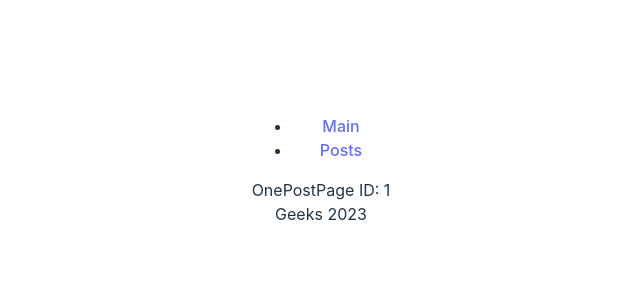
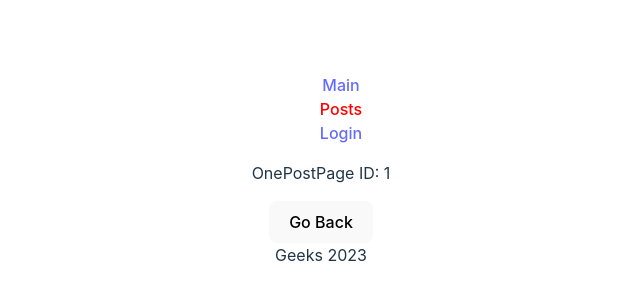
Before and after one commit to liligga/group29-3-router, a React (Vite) app: page /posts/1 in a window 1280 px wide. Shown: the part 238-538 px from the top of the page, without its empty margins (319-959 px from the left). Built offline with nearby package versions, Linux system fonts and the light colour scheme.

Commit message:
Добавил axios, переходы ч/з navigate

```diff
--- a/package.json
+++ b/package.json
@@ -10,6 +10,7 @@
     "preview": "vite preview"
   },
   "dependencies": {
+    "axios": "^1.6.2",
     "react": "^18.2.0",
     "react-dom": "^18.2.0",
     "react-router-dom": "^6.18.0"
--- a/src/App.jsx
+++ b/src/App.jsx
@@ -5,6 +5,17 @@ import MainPage from "./pages/MainPage";
 import PostsPage from "./pages/PostsPage";
 import OnePostPage from "./pages/OnePostPage";
 import Layout from "./components/Layout";
+import LoginPage from "./pages/LoginPage";
+import ProfilePage from "./pages/ProfilePage";
+
+export const paths = {
+  main: "/",
+  posts: "/posts",
+  post: "/posts/:id",
+  login: "/login",
+  profile: "/my-profile",
+};
+
 
 function App() {
   return (
@@ -14,6 +25,8 @@ function App() {
           <Route index element={<MainPage />} />
           <Route path="posts" element={<PostsPage />} />
           <Route path="posts/:id" element={<OnePostPage />} />
+          <Route path={paths.login} element={<LoginPage />} />
+          <Route path={paths.profile} element={<ProfilePage />} />
         </Route>
       </Routes>
     </>
--- a/src/components/Navbar.jsx
+++ b/src/components/Navbar.jsx
@@ -1,14 +1,25 @@
-import { Link } from "react-router-dom";
+import { NavLink } from "react-router-dom";
+
+const activeNavlink = ({ isActive }) => (isActive ? "active-navlink" : "");
 
 const Navbar = () => {
   return (
     <nav>
       <ul>
         <li>
-          <Link to="/">Main</Link>
+          <NavLink to="/" className={activeNavlink}>
+            Main
+          </NavLink>
         </li>
         <li>
-          <Link to="/posts">Posts</Link>
+          <NavLink to="/posts" className={activeNavlink}>
+            Posts
+          </NavLink>
+        </li>
+        <li>
+          <NavLink to="/login" className={activeNavlink}>
+            Login
+          </NavLink>
         </li>
       </ul>
     </nav>
--- a/src/index.css
+++ b/src/index.css
@@ -55,6 +55,14 @@ button:focus-visible {
   outline: 4px auto -webkit-focus-ring-color;
 }
 
+ul {
+  list-style: none;
+}
+
+nav a.active-navlink {
+  color: red;
+}
+
 @media (prefers-color-scheme: light) {
   :root {
     color: #213547;
--- /dev/null
+++ b/src/pages/LoginPage.jsx
@@ -0,0 +1,25 @@
+import { useNavigate } from "react-router-dom";
+import { paths } from "../App";
+
+const LoginPage = () => {
+  const navigate = useNavigate();
+
+  const handleSubmit = (event) => {
+    event.preventDefault();
+    // запрос на сервер для проверки логина и пароля
+    if (event.target.username.value === "admin" && event.target.password.value === "admin") {
+        navigate(paths.profile);
+    }
+  };
+
+  return (
+    <div>
+      <form onSubmit={handleSubmit}>
+        <input type="text" name="username" placeholder="Your username" />
+        <input type="password" name="password" placeholder="Your password" />
+        <button type="submit">Login</button>
+      </form>
+    </div>
+  );
+};
+export default LoginPage;
--- a/src/pages/OnePostPage.jsx
+++ b/src/pages/OnePostPage.jsx
@@ -1,10 +1,14 @@
-import { useParams } from "react-router-dom"
+import { useParams, useNavigate } from "react-router-dom"
 
 const OnePostPage = () => {
   const { id } = useParams()
+  const navigate = useNavigate()
 
   return (
-    <div>OnePostPage ID: {id}</div>
+    <div>
+      <p>OnePostPage ID: {id}</p>
+      <button onClick={() => navigate(-1)}>Go Back</button>
+    </div>
   )
 }
 export default OnePostPage
--- a/src/pages/PostsPage.jsx
+++ b/src/pages/PostsPage.jsx
@@ -1,23 +1,33 @@
-import { useState, useEffect } from "react"
+import { useState, useEffect } from "react";
+import { Link } from "react-router-dom";
+import axios from "axios";
 
 const PostsPage = () => {
-  const [posts, setPosts] = useState([])
+  const [posts, setPosts] = useState([]);
 
   useEffect(() => {
-    fetch("https://jsonplaceholder.typicode.com/posts")
-      .then((response) => response.json())
-      .then((json) => setPosts(json))
-  }, [])
+    const getPosts = async () => {
+      const resp = await axios.get(
+        "https://jsonplaceholder.typicode.com/posts"
+      );
+      setPosts(resp.data);
+    };
+    getPosts();
+  }, []);
 
   return (
     <div>
       PostsPage
       <ul>
         {posts.map((post) => (
-          <li key={post.id}>{post.title}</li>
+          <li key={post.id}>
+            <p>
+              <Link to={`/posts/${post.id}`}>{post.title}</Link>
+            </p>
+          </li>
         ))}
       </ul>
     </div>
-  )
-}
-export default PostsPage
+  );
+};
+export default PostsPage;
--- /dev/null
+++ b/src/pages/ProfilePage.jsx
@@ -0,0 +1,7 @@
+const ProfilePage = () => {
+  return (
+    <div>ProfilePage</div>
+  )
+}
+
+export default ProfilePage
```
Also changed, not shown: 1 other file (tests, documents, lock files or other folders).
